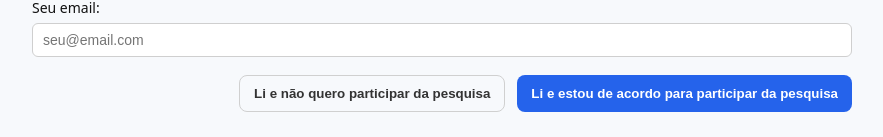
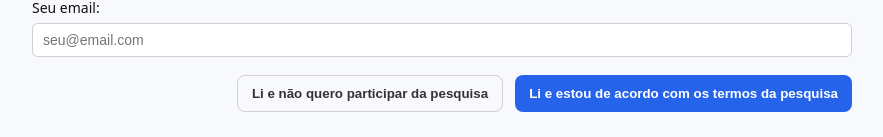
Before and after one commit to Joaovabbr/monografia_repo, a React (Vite) app in the folder monografia-mafe/: page / in a window 1280 px wide. Shown: the part 1090-1227 px from the top of the page, without its empty margins (198-1081 px from the left). Built offline with nearby package versions, Linux system fonts and the light colour scheme; no server answers.

Commit message:
fix(Home): corrigi texto de botão de confirmação e typo

```diff
--- a/monografia-mafe/src/pages/Home.jsx
+++ b/monografia-mafe/src/pages/Home.jsx
@@ -172,7 +172,7 @@ export default function Home() {
           </button>
 
           <button type="submit" className="btn btn-primary">
-           Li e estou de acordo para participar da pesquisa
+           Li e estou de acordo com os termos da pesquisa
           </button>
         </div>
       </form>
```
Also changed, not shown: monografia-mafe/public/text/termo_de_aceite.txt.
